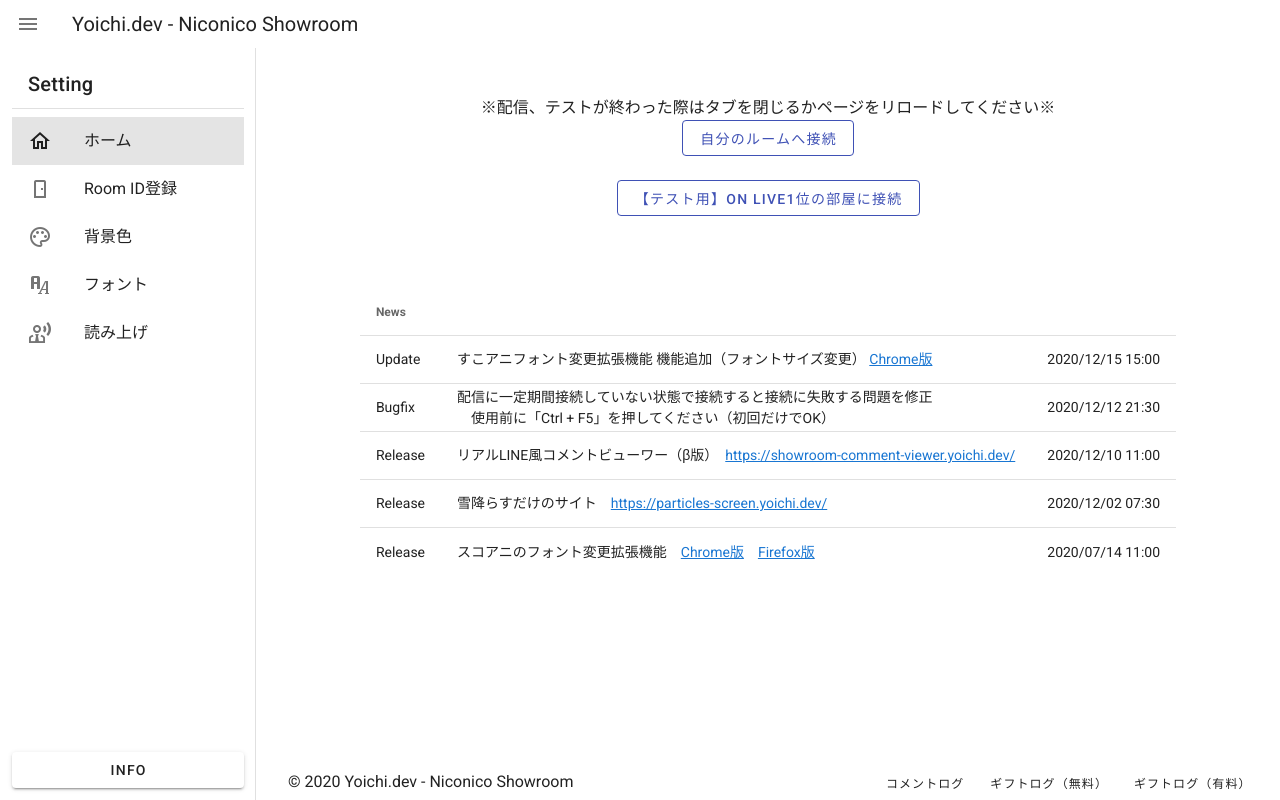
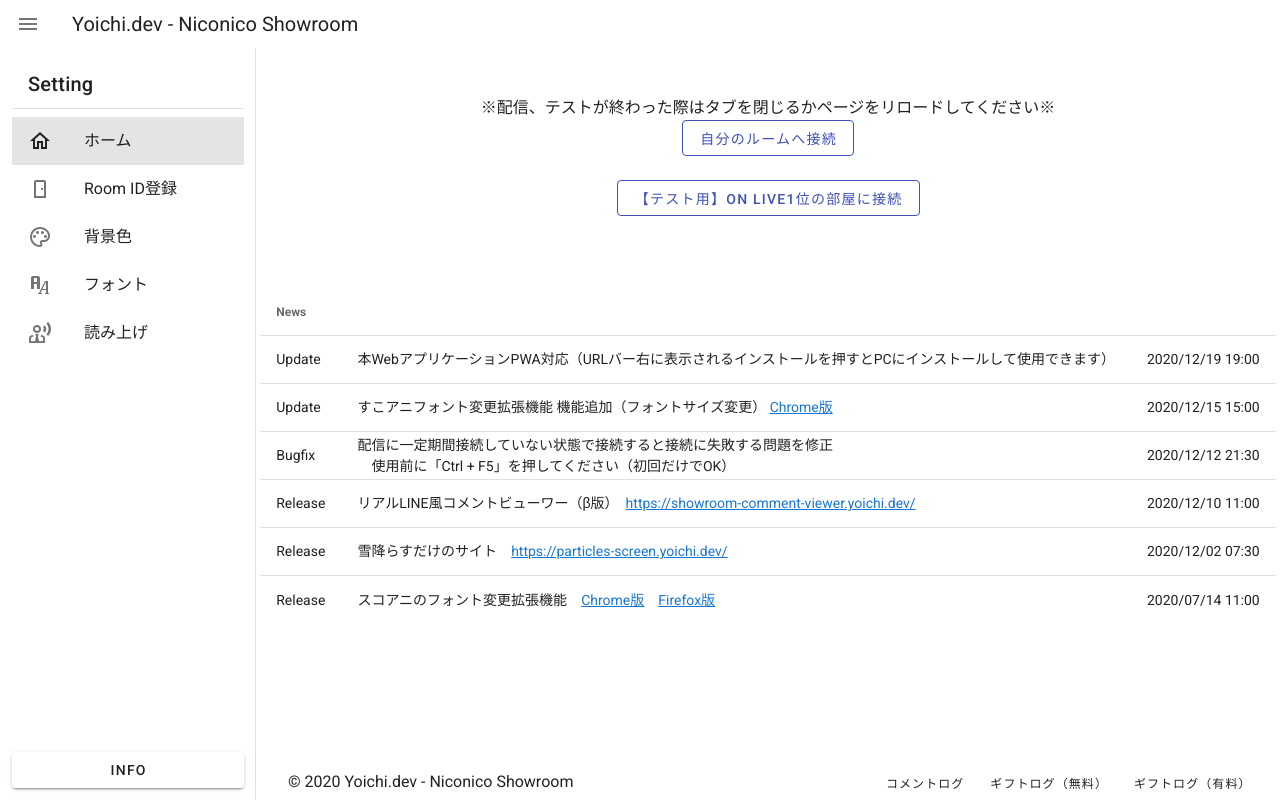
Before and after one commit to Yoichi-dev/niconico-showroom, a Nuxt app: page / in a window 1280 px wide. Built offline with nearby package versions, Linux system fonts and the light colour scheme.

Commit message:
PWA対応

```diff
--- a/nuxt.config.js
+++ b/nuxt.config.js
@@ -56,6 +56,7 @@
   modules: [
     // https://go.nuxtjs.dev/axios
     '@nuxtjs/axios',
+    '@nuxtjs/pwa',
     '@nuxtjs/dotenv',
   ],
 
--- a/package.json
+++ b/package.json
@@ -11,6 +11,7 @@
   "dependencies": {
     "@nuxtjs/axios": "^5.12.2",
     "@nuxtjs/dotenv": "^1.4.1",
+    "@nuxtjs/pwa": "^3.3.2",
     "core-js": "^3.6.5",
     "gsap": "^3.5.1",
     "nuxt": "^2.14.6",
--- a/pages/index.vue
+++ b/pages/index.vue
@@ -221,6 +221,12 @@
       top: 0,
       fontFamily: '',
       newsLists: [
+        {
+          title: 'Update',
+          content:
+            '本WebアプリケーションPWA対応（URLバー右に表示されるインストールを押すとPCにインストールして使用できます）',
+          date: '2020/12/19 19:00',
+        },
         {
           title: 'Update',
           content:
```
Also changed, not shown: 1 other file (tests, documents, lock files or other folders).
